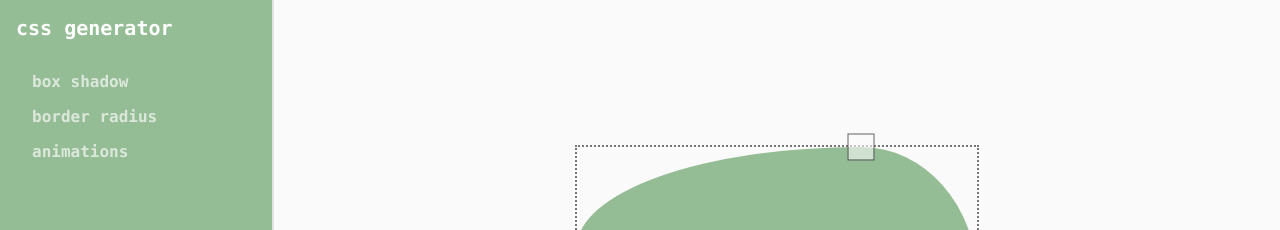
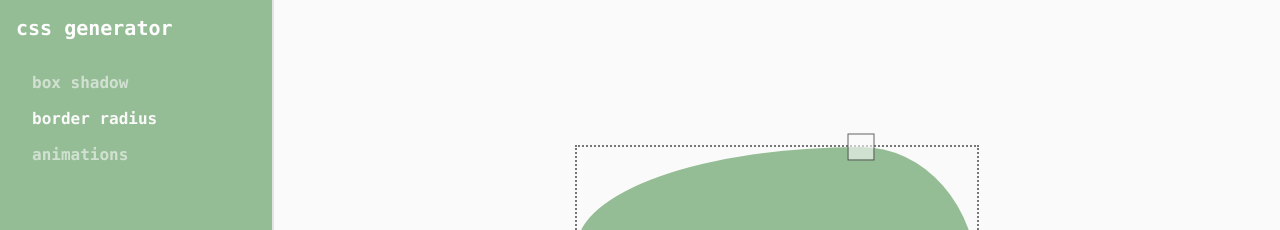
Before and after one commit to carlosvalv/css-generator, a React (Create React App) app: page / in a window 1280 px wide. Shown: the top 230 px of the page. Built offline with nearby package versions, Linux system fonts and the light colour scheme.

Commit message:
[src] highlight current page leftmenu

```diff
--- a/src/components/leftMenu.tsx
+++ b/src/components/leftMenu.tsx
@@ -2,6 +2,7 @@ import { Link } from 'react-router-dom';
 import styled from 'styled-components';
 import InterfaceContext from '../context/interface';
 import { useContext } from 'react';
+import { Page } from '../pages/mainPage';
 
 const Container = styled.div<{open: boolean}>`
   position: sticky;
@@ -29,13 +30,16 @@ const List = styled.div`
   flex-direction: column;
   gap: 1em;
   padding: 1em;
+`;
+
+const LinkWrapper = styled.div<{highlight: number}>`
   a{
     color:${props=>props.theme.colors.secondary500};
     text-decoration: none;
     font-weight: 700;
     font-family: Consolas,Monaco,Andale Mono,Ubuntu Mono,monospace;
     font-size: 16px;
-    opacity: 0.7;
+    opacity: ${props=> props.highlight ? "1" : "0.6"};
     transition:opacity 0.44s;
     &:hover{
       opacity: 1;
@@ -50,16 +54,20 @@ const Title = styled.div`
   color: ${props=>props.theme.colors.white};
 `;
 
-export function LeftMenu() {
+export type LeftMenuProps = {
+  page: Page
+}
+
+export function LeftMenu(props: LeftMenuProps) {
   const [state] = useContext(InterfaceContext)!;
 
   return (
     <Container open={state.openMenu}>
       <Title>css generator</Title>
       <List>
-        <Link to={"/box-shadow"}>box shadow</Link>
-        <Link to={"/border-radius"}>border radius</Link>
-        <Link to={"/animation"}>animations</Link>
+        <LinkWrapper highlight={props.page === Page.BOX_SHADOW ? 1 : 0}><Link to={"/box-shadow"}>box shadow</Link></LinkWrapper>
+        <LinkWrapper highlight={props.page === Page.BORDER_RADIUS ? 1 : 0}><Link to={"/border-radius"}>border radius</Link></LinkWrapper>
+        <LinkWrapper highlight={props.page === Page.ANIMATION ? 1 : 0}><Link to={"/animation"}>animations</Link></LinkWrapper>
       </List>
     </Container>
   );
--- a/src/pages/mainPage.tsx
+++ b/src/pages/mainPage.tsx
@@ -53,7 +53,7 @@ export function MainPage(props: MainPageProps) {
     <ThemeProvider theme={lightTheme}>
       <InterfaceProvider page={props.page}>
         <Container>
-          <LeftMenu />
+          <LeftMenu page={props.page}/>
           <Wrapper>
             <Header />
             {renderComponent()}
```
